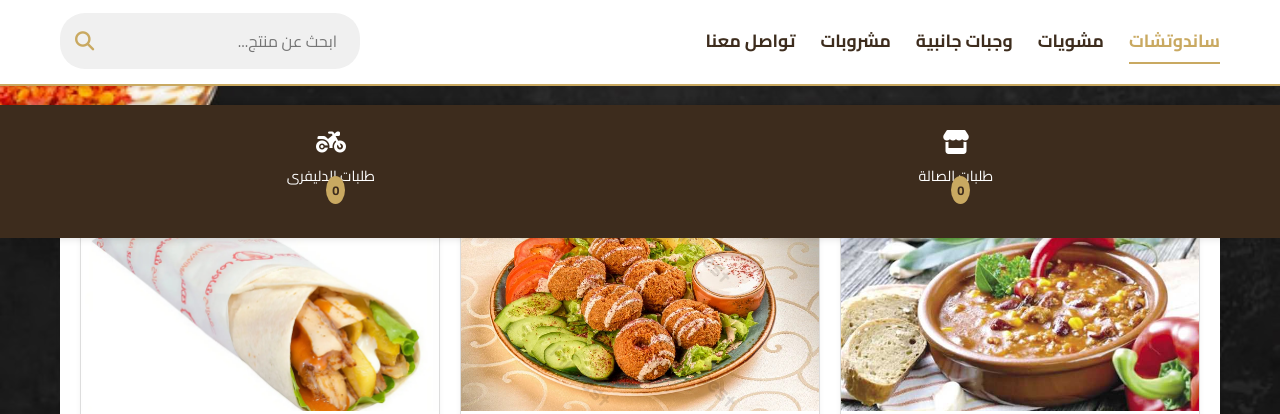
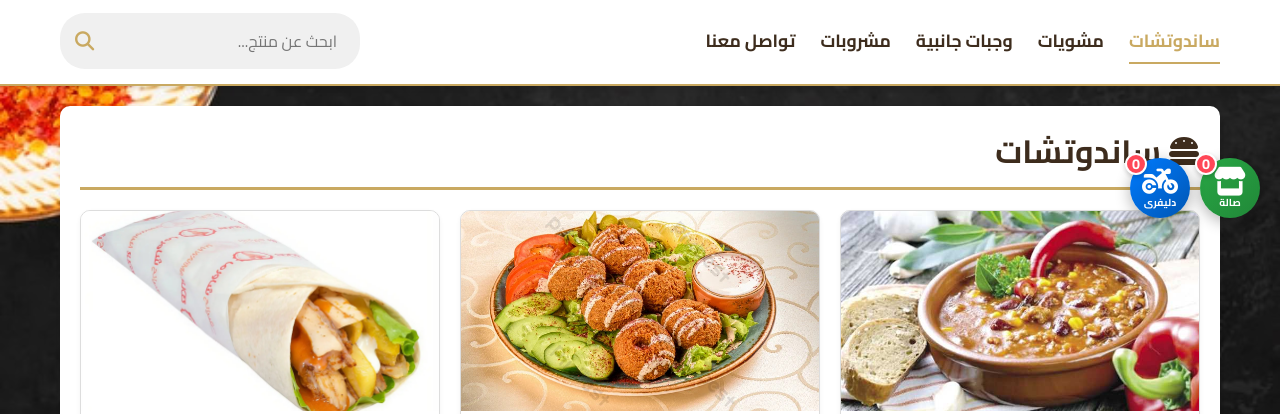
Before and after one commit to kiansmart/Tabarak-Restaurant, a plain HTML site: page index.html in a window 1280 px wide. Shown: the part 562-976 px from the top of the page. Drawn offline with Linux system fonts and the light colour scheme.

Commit message:
Update index.html

```diff
--- a/index.html
+++ b/index.html
@@ -31,7 +31,7 @@
             font-family: 'Cairo', sans-serif;
             color: var(--text-color);
             line-height: 1.6;
-            padding-bottom: 100px; /* Space for fixed cart bar */
+            padding-bottom: 20px; /* تقليل المسافة السفلية بعد إزالة الشريط */
             background-color: var(--background-color);
             background-image: url('images/background.jpg');
             background-size: cover;
@@ -304,7 +304,7 @@
         /* --- Scroll to Top Button --- */
         #scrollToTopBtn {
             position: fixed;
-            bottom: 120px; /* Position above the cart bar */
+            bottom: 20px; /* تعديل الموضع */
             left: 20px;
             z-index: 1005;
             border: none;
@@ -324,51 +324,81 @@
             transform: scale(1.1);
         }
 
-        /* Cart Bar */
-        .cart-bar {
+        /* Floating Cart Icons */
+        .floating-cart {
             position: fixed;
-            bottom: 0;
-            left: 0;
-            width: 100%;
-            background-color: var(--secondary-color);
-            color: var(--white-color);
-            padding: 15px;
+            bottom: 20px;
+            z-index: 1000;
             display: flex;
-            justify-content: space-around;
-            align-items: center;
-            box-shadow: 0 -2px 10px rgba(0,0,0,0.2);
-            z-index: 1000;
+            flex-direction: column;
+            gap: 15px;
+            align-items: flex-end;
         }
 
-        .cart-section {
-            text-align: center;
-            cursor: pointer;
-            padding: 10px;
-            border-radius: 10px;
-            transition: background-color 0.3s;
-        }
-        .cart-section:hover {
-            background-color: rgba(255,255,255,0.1);
+        .floating-cart.dinein {
+            right: 20px;
         }
 
-        .cart-section i {
-            font-size: 1.5em;
-            margin-bottom: 5px;
+        .floating-cart.delivery {
+            right: 90px; /* مسافة كافية للأيقونة الثانية */
         }
-        .cart-section .cart-count {
-            background-color: var(--primary-color);
-            color: var(--secondary-color);
+
+        .floating-cart-btn {
+            position: relative;
+            width: 60px;
+            height: 60px;
             border-radius: 50%;
-            padding: 2px 6px;
-            font-size: 0.8em;
+            display: flex;
+            flex-direction: column;
+            align-items: center;
+            justify-content: center;
+            cursor: pointer;
+            box-shadow: 0 4px 15px rgba(0,0,0,0.3);
+            transition: all 0.3s ease;
+            text-decoration: none;
+            color: white;
+            font-size: 1.8em;
+        }
+
+        .floating-cart-btn.dinein {
+            background: linear-gradient(135deg, #28a745, #218838);
+        }
+
+        .floating-cart-btn.delivery {
+            background: linear-gradient(135deg, #007bff, #0056b3);
+        }
+
+        .floating-cart-btn:hover {
+            transform: scale(1.1);
+            box-shadow: 0 6px 20px rgba(0,0,0,0.4);
+        }
+
+        .floating-cart-btn i {
+            margin-bottom: 2px;
+        }
+
+        .floating-cart-btn span {
+            font-size: 0.35em;
             font-weight: bold;
-            position: relative;
-            top: -10px;
-            right: -5px;
+            line-height: 1;
         }
-        .cart-section p {
-            font-size: 0.9em;
-            margin-top: 5px;
+
+        .floating-cart-count {
+            position: absolute;
+            top: -5px;
+            left: -5px;
+            background-color: #ff4757;
+            color: white;
+            border-radius: 50%;
+            width: 22px;
+            height: 22px;
+            display: flex;
+            align-items: center;
+            justify-content: center;
+            font-size: 0.5em;
+            font-weight: bold;
+            border: 2px solid white;
+            box-shadow: 0 2px 5px rgba(0,0,0,0.2);
         }
 
         /* Modal Styles */
@@ -662,12 +692,43 @@
             .map-container {
                 height: 250px;
             }
+            /* تعديلات خاصة بالأيقونات العائمة على الموبايل */
+            .floating-cart {
+                flex-direction: row; /* جعل الأيقونات أفقية على الموبايل */
+                justify-content: center;
+                bottom: 15px;
+                right: 10px;
+                left: 10px;
+                gap: 20px;
+            }
+            .floating-cart.dinein,
+            .floating-cart.delivery {
+                position: static; /* إزالة تحديد الموضع */
+            }
+            .floating-cart-btn {
+                width: 50px;
+                height: 50px;
+                font-size: 1.5em;
+            }
+            .floating-cart-btn span {
+                font-size: 0.3em;
+            }
+            .floating-cart-count {
+                width: 20px;
+                height: 20px;
+                font-size: 0.45em;
+            }
         }
 
         @media (max-width: 480px) {
             .size-btn {
                 font-size: 0.8em; /* تصغير حجم الخط على الشاشات الصغيرة جداً */
                 padding: 4px 8px; /* تقليل الحشو */
+            }
+            .floating-cart-btn {
+                width: 45px;
+                height: 45px;
+                font-size: 1.3em;
             }
         }
 
@@ -901,8 +962,8 @@
                             <div class="item-actions">
                                 <div class="price-sizes">
                                     <span>السعر:</span>
-                                    <button class="size-btn active" data-price="10">250 مل (10ج)</button>
-                                    <button class="size-btn" data-price="15">300 مل (15ج)</button>
+                                    <button class="size-btn active" data-price="10">300 مل (10ج)</button>
+                                    <button class="size-btn" data-price="15">500 مل (15ج)</button>
                                 </div>
                                 <div class="cart-buttons">
                                     <button class="add-to-cart-btn dinein" data-name="مشروبات غازية" data-category="drinks" data-cart-type="dinein">صالة</button>
@@ -970,17 +1031,21 @@
         </div>
     </main>
 
-    <!-- Cart Bar -->
-    <div class="cart-bar">
-        <div class="cart-section" onclick="openCartModal('dinein')">
-            <i class="fas fa-store"></i>
-            <p>طلبات الصالة</p>
-            <span class="cart-count" id="dinein-count">0</span>
+    <!-- Floating Cart Icons -->
+    <div class="floating-cart">
+        <div class="floating-cart dinein">
+            <div class="floating-cart-btn dinein" onclick="openCartModal('dinein')">
+                <i class="fas fa-store"></i>
+                <span>صالة</span>
+                <div class="floating-cart-count" id="dinein-count">0</div>
+            </div>
         </div>
-        <div class="cart-section" onclick="openCartModal('delivery')">
-            <i class="fas fa-motorcycle"></i>
-            <p>طلبات الدليفرى</p>
-            <span class="cart-count" id="delivery-count">0</span>
+        <div class="floating-cart delivery">
+            <div class="floating-cart-btn delivery" onclick="openCartModal('delivery')">
+                <i class="fas fa-motorcycle"></i>
+                <span>دليفرى</span>
+                <div class="floating-cart-count" id="delivery-count">0</div>
+            </div>
         </div>
     </div>
 
```
